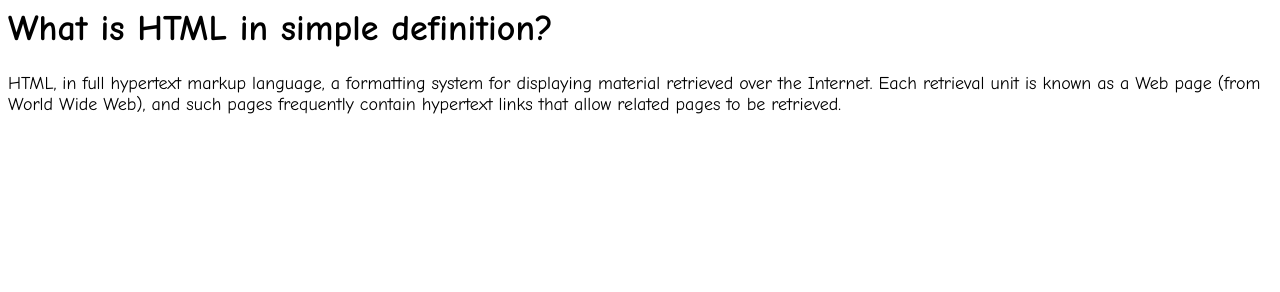
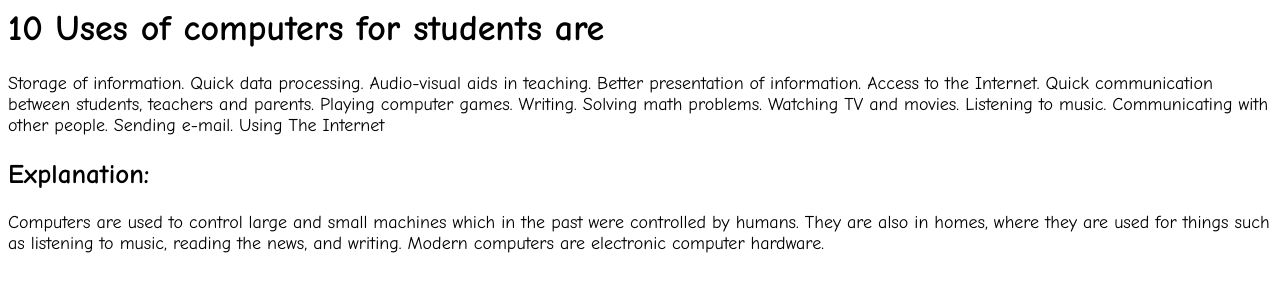
Before and after one commit to spidercomputer/myweb1, a plain HTML site: page index.html in a window 1280 px wide. Drawn offline with Linux system fonts and the light colour scheme.

Commit message:
Update index.html

```diff
--- a/index.html
+++ b/index.html
@@ -4,10 +4,25 @@
 Samanyu Singh Pundir
 </title>
 </head>
-<body background="HI.jpg">
+<body>
 <font face="COMIC SANS MS" size="4" leftmargin="30" topmargin="30">
-<h1 align="centre">What is HTML in simple definition?</h1>
-HTML, in full hypertext markup language, a formatting system for displaying material retrieved over the Internet. Each retrieval unit is known as a Web page
-(from World Wide Web), and such pages frequently contain hypertext links that allow related pages to be retrieved.
+<h1>10 Uses of computers for students are</h1>
+Storage of information.
+Quick data processing.
+Audio-visual aids in teaching.
+Better presentation of information.
+Access to the Internet.
+Quick communication between students, teachers and parents.
+Playing computer games.
+Writing.
+Solving math problems.
+Watching TV and movies.
+Listening to music.
+Communicating with other people.
+Sending e-mail.
+Using The Internet
+<h2>Explanation:</h2>
+Computers are used to control large and small machines which in the past were controlled by humans. They are also in homes, where they are used for things such as
+listening to music, reading the news, and writing. Modern computers are electronic computer hardware.
 </body>
 </html>
```
